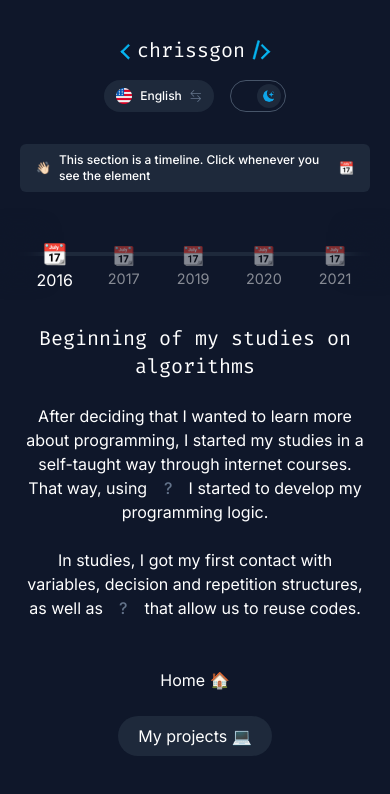
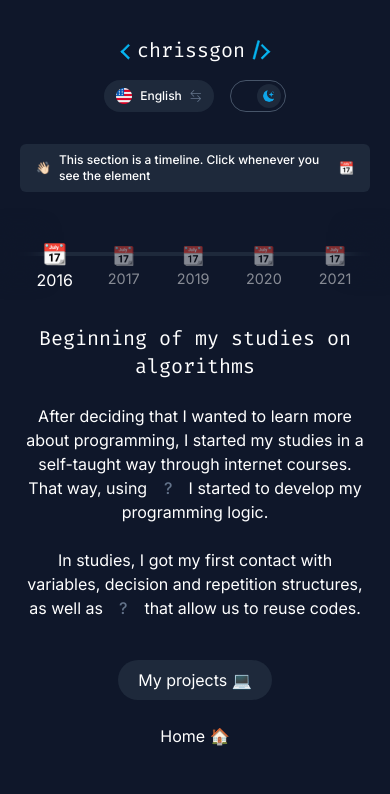
Before and after one commit to chrissgon/portfolio, a Nuxt app: page /carrer in a window 390 px wide. Shown: the top 794 px of the page. Built offline with nearby package versions, Linux system fonts and the light colour scheme.

Commit message:
feat: :sparkles: carrer page

```diff
--- a/pages/carrer.vue
+++ b/pages/carrer.vue
@@ -36,7 +36,7 @@
     </Timeline>
 
     <!-- buttons -->
-    <div class="flex flex-col items-center sm:flex-row mt-8 mb-14 sm:mt-14">
+    <div class="flex flex-col-reverse items-center sm:flex-row mt-8 mb-14 sm:mt-14">
       <NuxtLink to="/">
         <Button class="m-2"> Home 🏠 </Button>
       </NuxtLink>
--- a/pages/index.vue
+++ b/pages/index.vue
@@ -71,7 +71,7 @@
       />
 
       <!-- buttons -->
-      <div class="flex flex-col items-center sm:flex-row mt-6">
+      <div class="flex flex-col-reverse items-center sm:flex-row mt-6">
         <NuxtLink to="/projects">
           <Button class="m-2">
             {{ TranslatorStore.getText("indexSecondaryButton") }}
```
